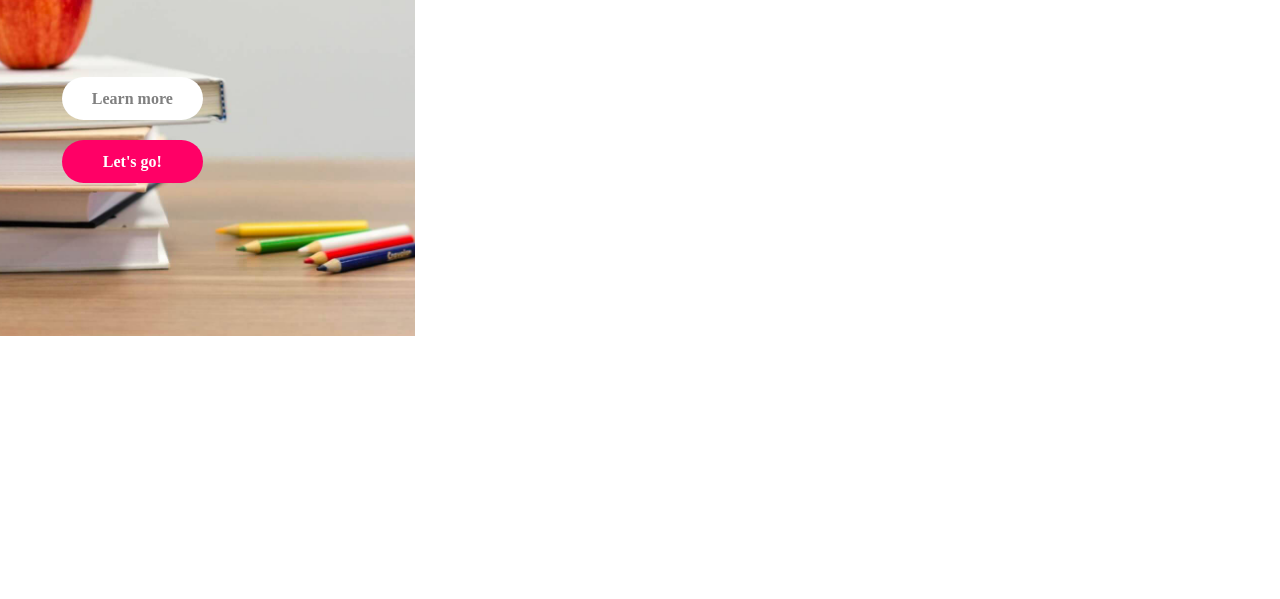
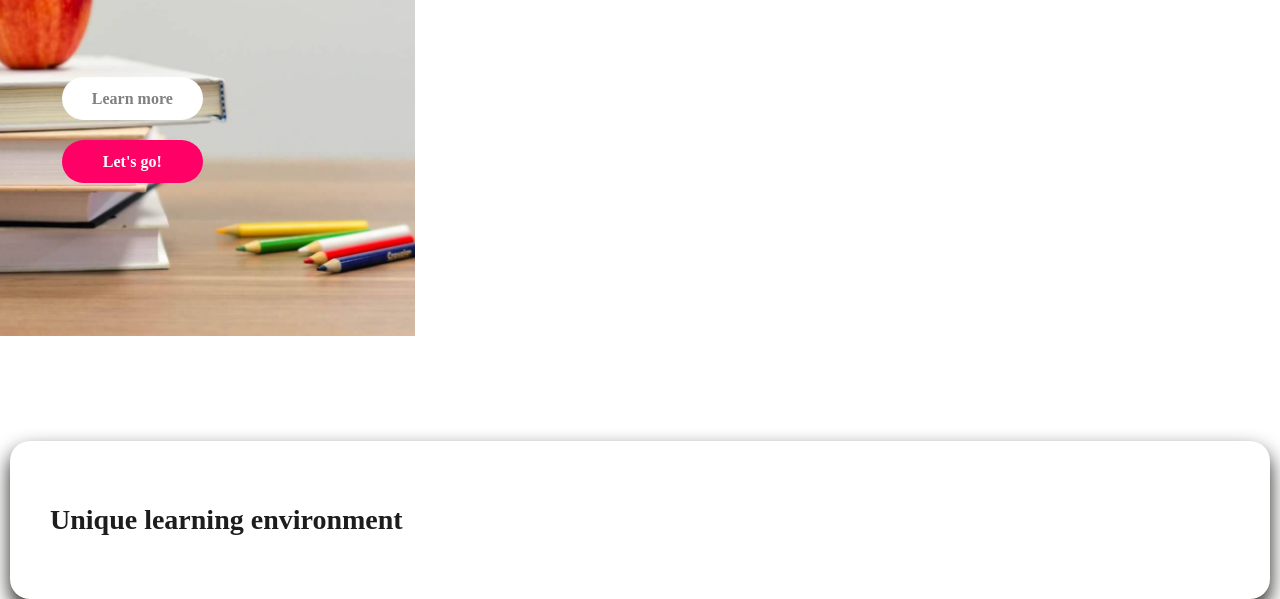
Before and after one commit to cate339/Pre-school, a website: page index.html in a window 1280 px wide. Shown: the part 389-988 px from the top of the page. Before the commit the page ends 810 px from the top, so only its background shows below. Drawn offline with Linux system fonts and the light colour scheme; a web font is replaced by a local one.

Commit message:
Create second section

```diff
--- a/index.html
+++ b/index.html
@@ -26,10 +26,13 @@
                 </div>
             </div>
             <div class="button">
-                <button class="but1">Learn more</button>
-                <button class="but2">Let's go!</button>
+                <button type="button" class="but1">Learn more</button>
+                <button type="button" class="but2">Let's go!</button>
             </div>
         </div>
     </section>
+    <section id="learningEnv">
+        <h2>Unique learning environment</h2>
+    </section>
 </body>
 </html>
--- a/style.css
+++ b/style.css
@@ -6,6 +6,9 @@ html {
     margin: 0;
     height: auto;
     padding: 0;
+    display: flex;
+    flex-direction: column;
+    gap: 30px;
 }
 
 #landingPage{
@@ -165,3 +168,22 @@ html {
     background-color: rgb(255, 255, 255);
     color: rgb(128, 128, 128);
 }
+
+#learningEnv{
+    height: auto;
+    display: flex;
+    flex-direction: column;
+    background-color: transparent;
+    box-shadow: 0 10px 20px 0 rgb(29, 29, 27);
+    border-radius: 20px;
+    margin: 0 10px 0 10px;
+    padding: 40px;
+}
+
+h2{
+    font-family: 'kiwi maru', serif;
+    font-size: 28px;
+    font-weight: 600;
+    font-style: normal;
+    color: #1d1d1d;
+}
```
Also changed, not shown: packaging.jpg (deleted).
